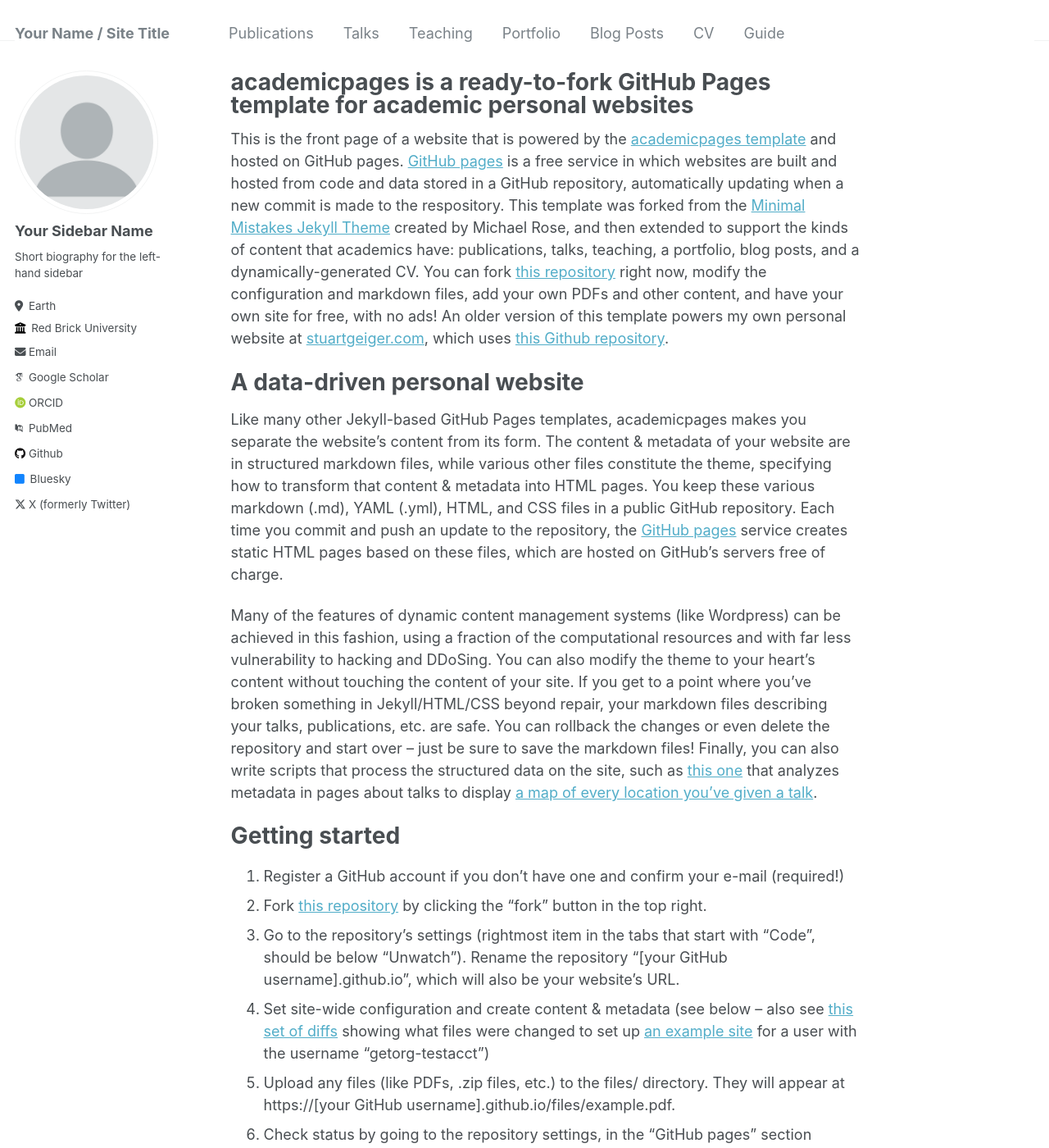
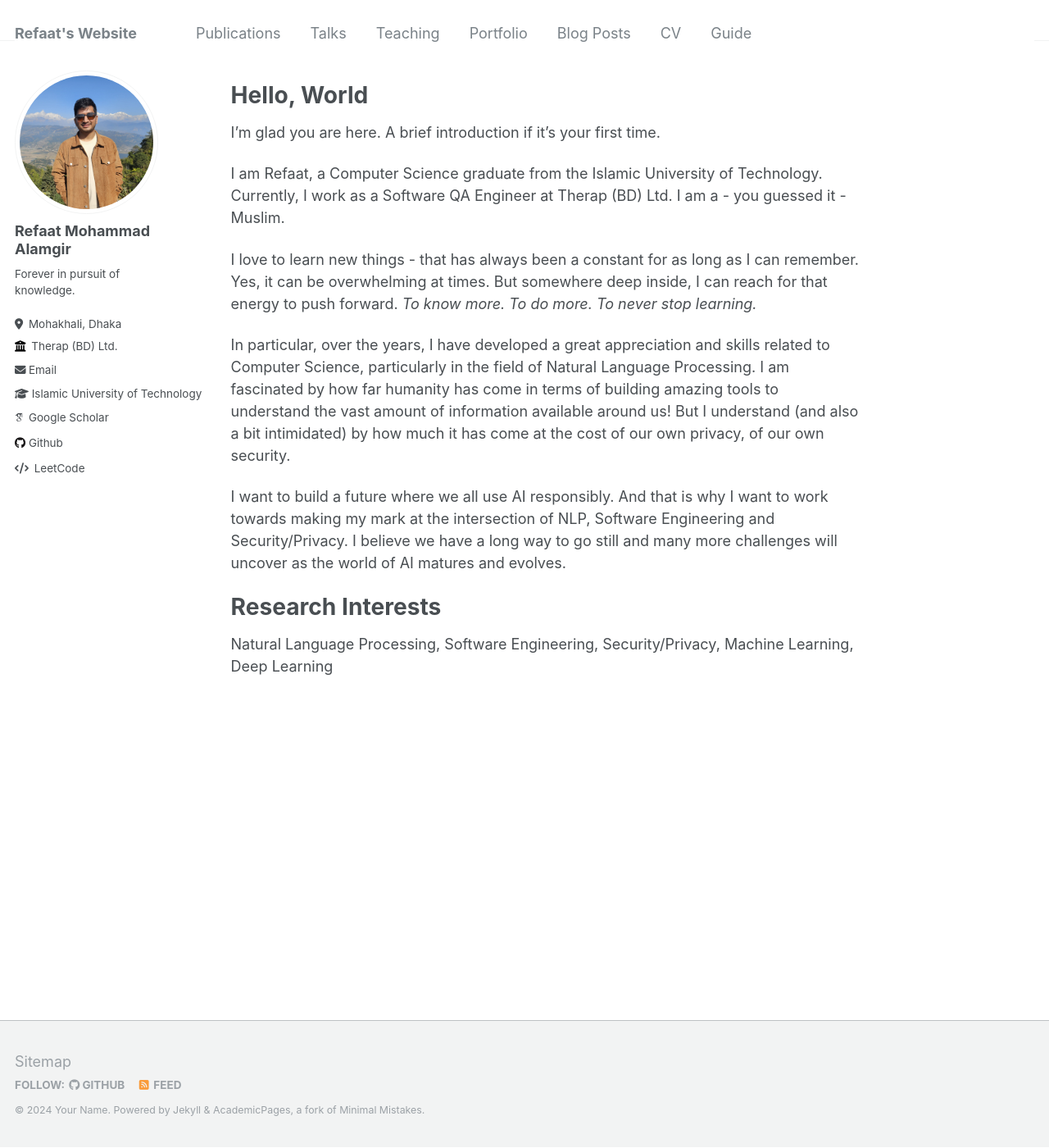
Before and after one commit to refaat31/refaat31.github.io, a Jekyll site: the page built from _pages/about.md, in a window 1280 px wide and 1400 px high. Shown: the whole window at 82% size. Built offline with Jekyll 4.4.1, drawn with Linux system fonts in a browser that asks for light colours; some web fonts are replaced; some of the changed text lies outside the part shown.

Commit message:
basic stuff - mainly homepage

```diff
--- a/_config.yml
+++ b/_config.yml
@@ -8,13 +8,13 @@
 
 # Basic Site Settings
 locale                   : "en-US"
-title                    : "Your Name / Site Title"
+title                    : "Refaat's Website"
 title_separator          : "-"
 name                     : &name "Your Name"
 description              : &description "personal description"
-url                      : https://academicpages.github.io # the base hostname & protocol for your site e.g. "https://mmistakes.github.io"
+url                      : https://refaat31.github.io # the base hostname & protocol for your site e.g. "https://mmistakes.github.io"
 baseurl                  : "" # the subpath of your site, e.g. "/blog"
-repository               : "academicpages/academicpages.github.io"
+repository               : "refaat31/refaat31.github.io"
 
 # Site Author - The following control what appear as part of the author content on the side bar.
 #               If a field is blank the icon and link will not appear, otherwise it will be shown.
@@ -22,32 +22,34 @@
 author:
   # Biographic information
   avatar           : "profile.png"
-  name             : "Your Sidebar Name"
+  name             : "Refaat Mohammad Alamgir"
   pronouns         : # example: "she/her"
-  bio              : "Short biography for the left-hand sidebar"
-  location         : "Earth"
-  employer         : "Red Brick University"
+  bio              : "Forever in pursuit of knowledge."
+  location         : "Mohakhali, Dhaka"
+  employer         : "Therap (BD) Ltd."
+  bachelors        : " Islamic University of Technology"
   uri              : # URL
-  email            : "none@example.org"
+  email            : "refaat.alamgir@gmail.com"
 
   # Academic websites
   arxiv            : # URL - Update with the correct link to your profile
-  googlescholar    : "https://scholar.google.com/citations?user=PS_CX0AAAAAJ"
+  googlescholar    : "https://scholar.google.com/citations?user=m2El37wAAAAJ"
   impactstory      : # URL
-  orcid            : "http://orcid.org/yourorcidurl"
-  pubmed           : "https://www.ncbi.nlm.nih.gov/pubmed/?term=john+snow"
+  # orcid            : "http://orcid.org/yourorcidurl"
+  # pubmed           : "https://www.ncbi.nlm.nih.gov/pubmed/?term=john+snow"
   researchgate     : # URL
 
   # Repositories and software development
   bitbucket        : # Username - Update with your username on the site
   codepen          : # Username
   dribbble         : # Username
-  github           : "academicpages"
+  github           : "refaat31"
+  leetcode         : "refaat31"
   kaggle           : # Username
   stackoverflow    : # User number or user number and name (i.e., use "1" or "1/jeff-atwood")
 
   # Social media
-  bluesky          : "bsky.app" # Replace this with you Bluesky username
+  # bluesky          : "bsky.app" # Replace this with you Bluesky username
   facebook         : # Username
   flickr           : # Username
   foursquare       : # Username
@@ -64,7 +66,7 @@
   steam            : # Username
   telegram         : # URL
   tumblr           : # Username
-  twitter          : "UniofOxford"  # Replace this with your X / Twitter handle
+  # twitter          : "UniofOxford"  # Replace this with your X / Twitter handle
   vine             : # Username
   weibo            : # Username
   wikipedia        : # Username
--- a/_includes/author-profile.html
+++ b/_includes/author-profile.html
@@ -35,6 +35,9 @@
       {% endif %}
       {% if author.email %}
         <li><a href="mailto:{{ author.email }}"><i class="fas fa-fw fa-envelope icon-pad-right" aria-hidden="true"></i>{{ site.data.ui-text[site.locale].email_label | default: "Email" }}</a></li>
+      {% endif %}
+      {% if author.bachelors %}
+      <li class="author__desktop"><i class="fas fa-fw fa-solid fa-graduation-cap icon-pad-right" aria-hidden="true"></i>{{ author.bachelors }}</li>
       {% endif %}
 
       <!-- Font Awesome and Academicons icons / Academic websites -->
@@ -75,6 +78,9 @@
       {% endif %}
       {% if author.stackoverflow %}
         <li><a href="https://www.stackoverflow.com/users/{{ author.stackoverflow }}"><i class="fab fa-fw fa-stack-overflow icon-pad-right" aria-hidden="true"></i>Stackoverflow</a></li>
+      {% endif %}
+      {% if author.leetcode %}
+      <li><a href="https://www.leetcode.com/{{ author.leetcode }}"><i class="fa-solid fa-code icon-pad-right"></i>LeetCode</a></li>
       {% endif %}
 
       <!-- Font Awesome icons / Social media -->
--- a/_pages/about.md
+++ b/_pages/about.md
@@ -1,30 +1,30 @@
 ---
 permalink: /
-title: "academicpages is a ready-to-fork GitHub Pages template for academic personal websites"
+title: ""
 author_profile: true
 redirect_from:
   - /about/
   - /about.html
 ---
 
-This is the front page of a website that is powered by the [academicpages template](https://github.com/academicpages/academicpages.github.io) and hosted on GitHub pages. [GitHub pages](https://pages.github.com) is a free service in which websites are built and hosted from code and data stored in a GitHub repository, automatically updating when a new commit is made to the respository. This template was forked from the [Minimal Mistakes Jekyll Theme](https://mmistakes.github.io/minimal-mistakes/) created by Michael Rose, and then extended to support the kinds of content that academics have: publications, talks, teaching, a portfolio, blog posts, and a dynamically-generated CV. You can fork [this repository](https://github.com/academicpages/academicpages.github.io) right now, modify the configuration and markdown files, add your own PDFs and other content, and have your own site for free, with no ads! An older version of this template powers my own personal website at [stuartgeiger.com](http://stuartgeiger.com), which uses [this Github repository](https://github.com/staeiou/staeiou.github.io).
+Hello, World
+======
+I'm glad you are here. A brief introduction if it's your first time.
 
-A data-driven personal website
+I am Refaat, a Computer Science graduate from the Islamic University of Technology.  Currently, I work as a Software QA Engineer at Therap (BD) Ltd. I am a - you guessed it - Muslim.
+
+I love to learn new things - that has always been a constant for as long as I can remember. Yes, it can be overwhelming at times. But somewhere deep inside, I can reach for that energy to push forward. *To know more. To do more. To never stop learning.*
+
+In particular, over the years, I have developed a great appreciation and skills related to Computer Science, particularly in the field of Natural Language Processing. I am fascinated by how far humanity has come in terms of building amazing tools to understand the vast amount of information available around us! But I understand (and also a bit intimidated) by how much it has come at the cost of our own privacy, of our own security.
+
+I want to build a future where we all use AI responsibly. And that is why I want to work towards making my mark at the intersection of NLP, Software Engineering and Security/Privacy. I believe we have a long way to go still and many more challenges will uncover as the world of AI matures and evolves.
+
+
+Research Interests
 ======
-Like many other Jekyll-based GitHub Pages templates, academicpages makes you separate the website's content from its form. The content & metadata of your website are in structured markdown files, while various other files constitute the theme, specifying how to transform that content & metadata into HTML pages. You keep these various markdown (.md), YAML (.yml), HTML, and CSS files in a public GitHub repository. Each time you commit and push an update to the repository, the [GitHub pages](https://pages.github.com/) service creates static HTML pages based on these files, which are hosted on GitHub's servers free of charge.
+Natural Language Processing, Software Engineering, Security/Privacy, Machine Learning, Deep Learning
 
-Many of the features of dynamic content management systems (like Wordpress) can be achieved in this fashion, using a fraction of the computational resources and with far less vulnerability to hacking and DDoSing. You can also modify the theme to your heart's content without touching the content of your site. If you get to a point where you've broken something in Jekyll/HTML/CSS beyond repair, your markdown files describing your talks, publications, etc. are safe. You can rollback the changes or even delete the repository and start over -- just be sure to save the markdown files! Finally, you can also write scripts that process the structured data on the site, such as [this one](https://github.com/academicpages/academicpages.github.io/blob/master/talkmap.ipynb) that analyzes metadata in pages about talks to display [a map of every location you've given a talk](https://academicpages.github.io/talkmap.html).
-
-Getting started
-======
-1. Register a GitHub account if you don't have one and confirm your e-mail (required!)
-1. Fork [this repository](https://github.com/academicpages/academicpages.github.io) by clicking the "fork" button in the top right.
-1. Go to the repository's settings (rightmost item in the tabs that start with "Code", should be below "Unwatch"). Rename the repository "[your GitHub username].github.io", which will also be your website's URL.
-1. Set site-wide configuration and create content & metadata (see below -- also see [this set of diffs](http://archive.is/3TPas) showing what files were changed to set up [an example site](https://getorg-testacct.github.io) for a user with the username "getorg-testacct")
-1. Upload any files (like PDFs, .zip files, etc.) to the files/ directory. They will appear at https://[your GitHub username].github.io/files/example.pdf.
-1. Check status by going to the repository settings, in the "GitHub pages" section
-
-Site-wide configuration
+<!-- Site-wide configuration
 ------
 The main configuration file for the site is in the base directory in [_config.yml](https://github.com/academicpages/academicpages.github.io/blob/master/_config.yml), which defines the content in the sidebars and other site-wide features. You will need to replace the default variables with ones about yourself and your site's github repository. The configuration file for the top menu is in [_data/navigation.yml](https://github.com/academicpages/academicpages.github.io/blob/master/_data/navigation.yml). For example, if you don't have a portfolio or blog posts, you can remove those items from that navigation.yml file to remove them from the header.
 
@@ -46,4 +46,4 @@
 
 For more info
 ------
-More info about configuring academicpages can be found in [the guide](https://academicpages.github.io/markdown/). The [guides for the Minimal Mistakes theme](https://mmistakes.github.io/minimal-mistakes/docs/configuration/) (which this theme was forked from) might also be helpful.
+More info about configuring academicpages can be found in [the guide](https://academicpages.github.io/markdown/). The [guides for the Minimal Mistakes theme](https://mmistakes.github.io/minimal-mistakes/docs/configuration/) (which this theme was forked from) might also be helpful. -->
```
Also changed, not shown: images/profile.png.
